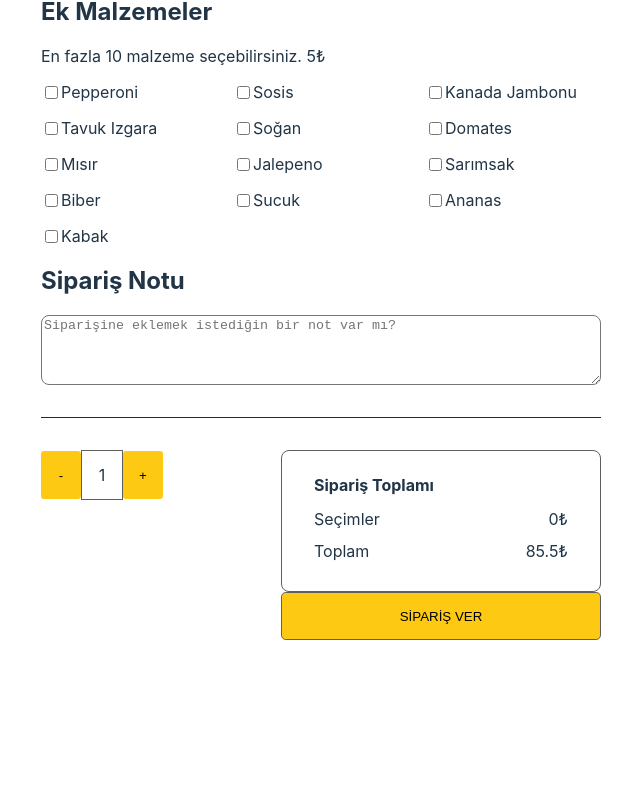
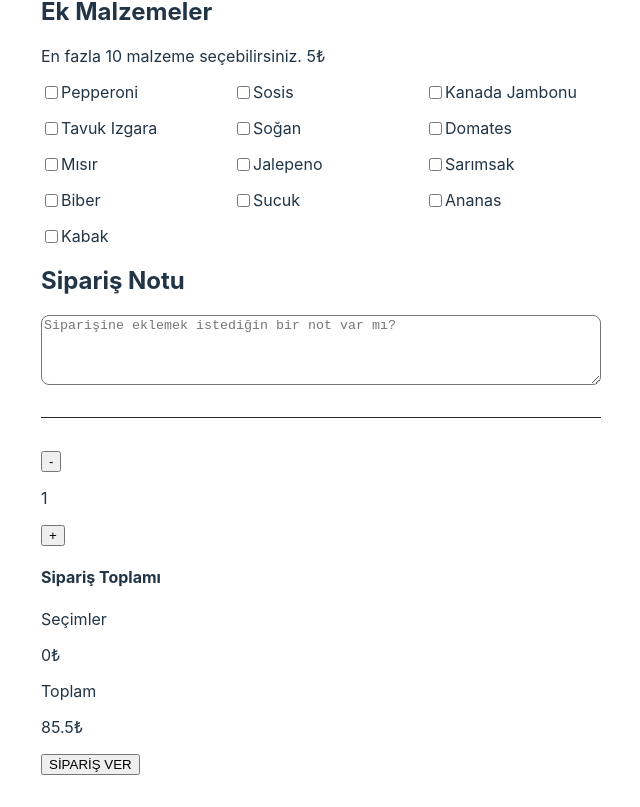
Before and after one commit to CemCanplt/PizzaChallenge, a React (Vite) app: page /siparis in a window 1280 px wide. Shown: the part 592-1399 px from the top of the page, without its empty margins (319-959 px from the left). Before the commit the page ends 1264 px from the top, so only its background shows below. Built offline with nearby package versions, Linux system fonts and the light colour scheme; a web font is replaced by a local one.

Commit message:
css'i beğenmedim, bazı yerlerde yenilik yapıyorum

```diff
--- a/src/Components/Pages/SelectionScreen.css
+++ b/src/Components/Pages/SelectionScreen.css
@@ -59,90 +59,7 @@
   margin: 2rem 0;
 }
 
-.counter,
-.counter-gizli {
-  display: flex;
-  align-items: center;
-  align-content: center;
-  padding: 0;
-  margin: 0;
-}
 
-.counter p,
-.counter-gizli p {
-  display: flex;
-  border: 1px solid #5f5f5f;
-  text-align: center;
-  align-items: center;
-  justify-content: center;
-  margin: 0;
-}
-
-.counter p,
-.counter-gizli p,
-.counter-gizli button,
-.counter button {
-  width: 2.5rem;
-  height: 3rem;
-}
-
-.counter button,
-.counter-gizli button {
-  background-color: #fdc913;
-  border: none;
-  border-radius: 0.2rem;
-}
-
-.secimler,
-.toplam {
-  display: flex;
-  justify-content: space-between;
-  max-height: 2rem;
-  align-items: center;
-}
-
-.siparis-hesap {
-  border: 1px solid #5f5f5f;
-  border-radius: 0.5rem;
-  display: flex;
-  flex-direction: column;
-  justify-content: center;
-  min-width: 15rem;
-  padding: 1.5rem 2rem;
-}
-
-.siparis-hesap h4 {
-  margin-bottom: 0.5rem;
-  margin: 0 0 0.5rem 0;
-  text-align: left;
-}
-
-.counter-siparis {
-  display: flex;
-  justify-content: space-between;
-  align-items: flex-start;
-}
-
-.siparis-hesap-button {
-  display: flex;
-  flex-direction: column;
-}
-
-.siparis-hesap-button button {
-  border-radius: 0.3rem;
-  border: 1px solid #5f5f5f;
-}
-
-.siparis-tusu {
-  display: flex;
-  justify-content: center;
-}
-
-.siparis-tusu button {
-  min-width: 20rem;
-  min-height: 3rem;
-  background-color: #fdc913;
-}
 
 .sayfa-yolu {
   display: flex;
@@ -167,26 +84,5 @@
 }
 
 @media (max-width: 600px) {
-  .counter {
-    display: none;
-  }
 
-  .counter-gizli {
-    display: flex;
-  }
-
-  .siparis-hesap {
-    padding: 1rem;
-    flex-grow: 1; /* Ekleme */
-    align-items: stretch;
-
-  }
-  .siparis-tusu button {
-    min-width: 0; /* Ekleme */
-    flex-grow: 1; /* Ekleme */
-  }
-  .counter-siparis {
-    justify-content: center;
-
-  }
 }
--- a/src/Components/Pages/SelectionScreen.jsx
+++ b/src/Components/Pages/SelectionScreen.jsx
@@ -38,11 +38,11 @@ function SelectionScreen() {
     setEkUcret(
       formData.hamurSecimi + formData.hamurTipi + formData.ekMalzeme.length * 5
     );
-  }, [formData]);
+  }, [formData, counter]);
 
   useEffect(() => {
-    setToplamUcret(ekUcret + 85.5);
-  }, [ekUcret]);
+    setToplamUcret((ekUcret + 85.5) * counter);
+  }, [ekUcret, counter]);
 
   function handleFiyat(event) {
     const { name, value, checked } = event.target;
@@ -195,8 +195,8 @@ function SelectionScreen() {
             ></textarea>
           </div>
           <div className="divider"></div>
-          <div className="counter-siparis">
-            <div className="counter">
+          <div className="odeme-bolumu">
+            <div className="adet-sayaci">
               <button name="eksi" onClick={counterHandler} type="button">
                 -
               </button>
@@ -205,8 +205,7 @@ function SelectionScreen() {
                 +
               </button>
             </div>
-
-            <div className="siparis-hesap-button">
+            <div className="siparis-fiyat-odeme">
               <div className="siparis-hesap">
                 <h4>Sipariş Toplamı</h4>
                 <div className="secimler">
```
Also changed, not shown: src/App.css (line endings or trailing spaces).
